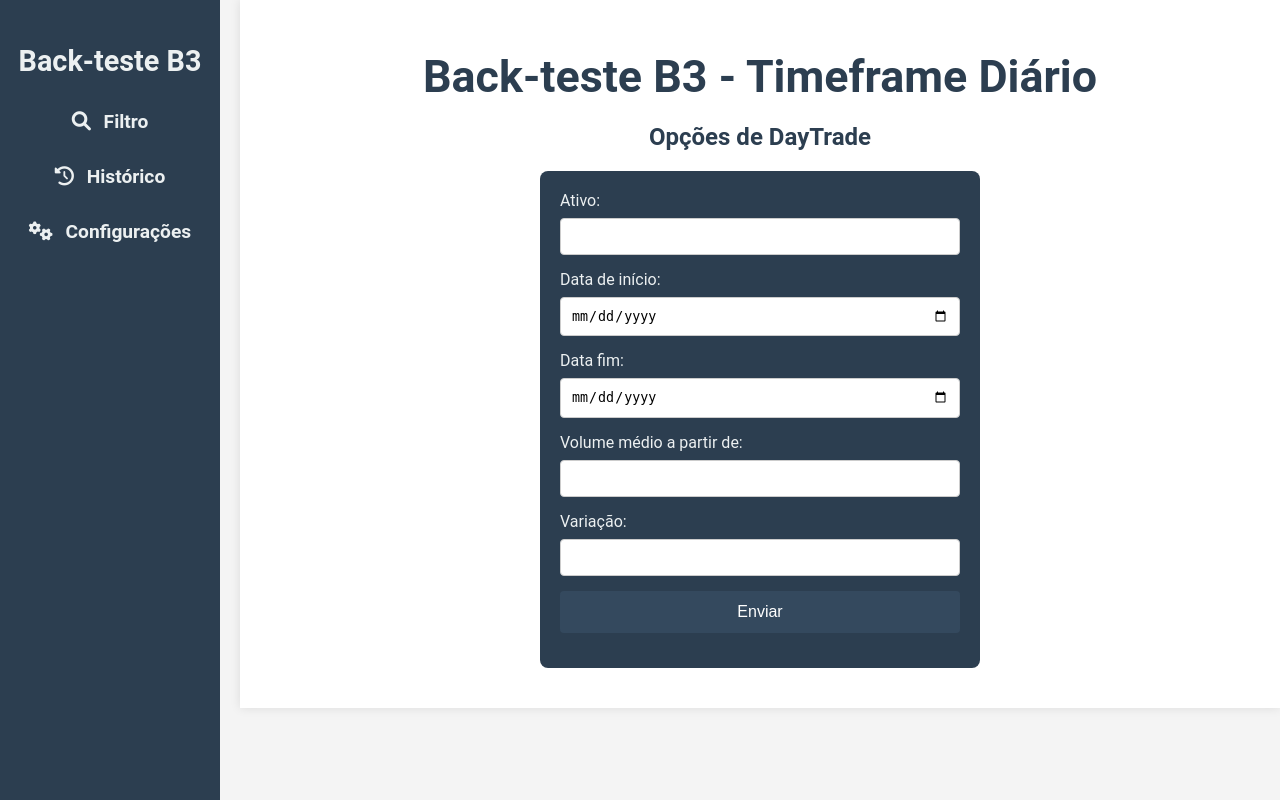
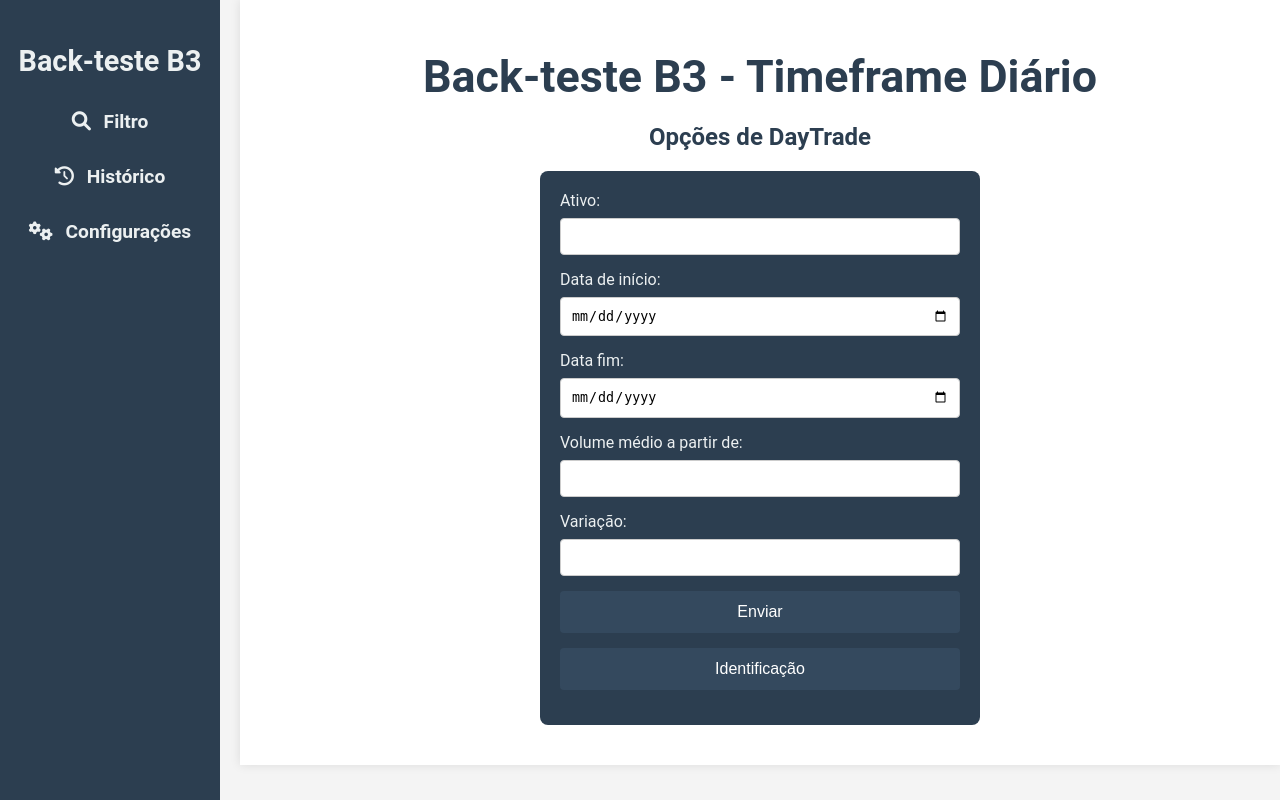
Before and after one commit to euSouHugo/Captacao-estatisticas-de-dados-da-bolsa, a Django app: page / in a window 1280 px wide. Run offline with Django 5.2, Linux system fonts and the light colour scheme.

Commit message:
Small updates

```diff
--- a/projeto_financeiro/settings.py
+++ b/projeto_financeiro/settings.py
@@ -131,3 +131,5 @@ STATICFILES_DIRS = [
 # https://docs.djangoproject.com/en/5.0/ref/settings/#default-auto-field
 
 DEFAULT_AUTO_FIELD = 'django.db.models.BigAutoField'
+
+LOGIN_REDIRECT_URL = "/"
--- a/templates/index.html
+++ b/templates/index.html
@@ -155,6 +155,7 @@
         <input type="number" id="variacao" name="variacao" required>
 
         <input type="submit" value="Enviar">
+        <input type="submit" value="Identificação">
     </form>
 </div>
 
```
